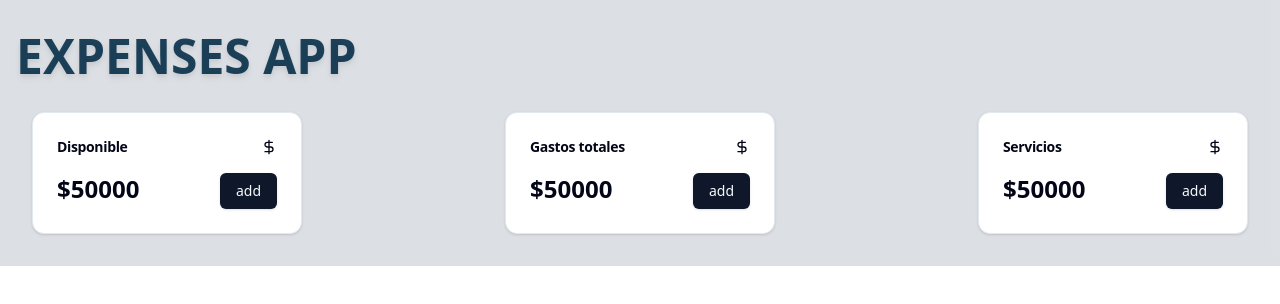
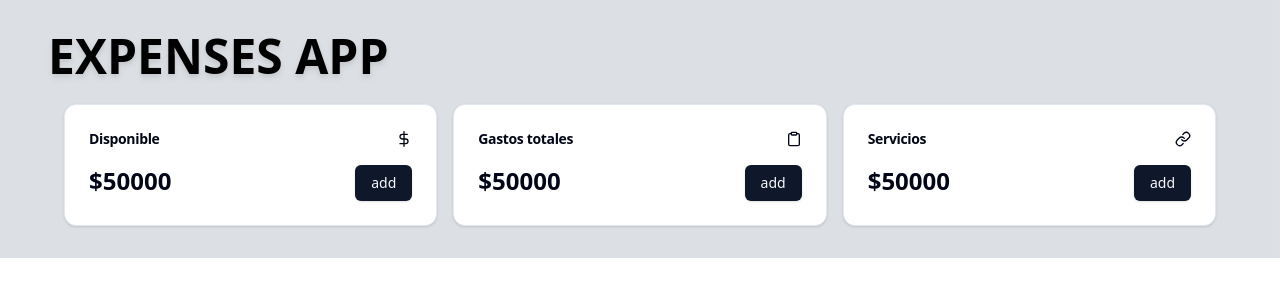
Before and after one commit to Codenburg/expenses-app, a React (Vite) app: page / in a window 1280 px wide. Shown: the top 304 px of the page. Built offline with nearby package versions, Linux system fonts and the light colour scheme; no server answers; the database is empty.

Commit message:
style: add react-icons(Feather) and use it for each card component passing it as prop

```diff
--- a/package.json
+++ b/package.json
@@ -19,6 +19,7 @@
     "clsx": "^2.1.1",
     "react": "^18.2.0",
     "react-dom": "^18.2.0",
+    "react-icons": "^5.2.1",
     "tailwind-merge": "^2.3.0",
     "tailwindcss-animate": "^1.0.7",
     "type-fest": "^4.18.1"
--- a/src/App.tsx
+++ b/src/App.tsx
@@ -1,15 +1,26 @@
 import { CardComponent } from "./components/Card.tsx";
-
+import { FiDollarSign } from "react-icons/fi";
+import { FiClipboard } from "react-icons/fi";
+import { FiLink } from "react-icons/fi";
 function App() {
   return (
-    <main className="bg-gray-300/75 pt-8">
-      <h1 className="flex justify-start pl-4 antialiased uppercase text-5xl drop-shadow-md font-bold text-sky-950/90">
-        Expenses app
-      </h1>
-      <div className="p-8 flex flex-row justify-between">
-        <CardComponent title="Disponible"/>
-        <CardComponent title="Gastos totales" />
-        <CardComponent title="Servicios" />
+    <main className="flex-1 bg-gray-300/75 pt-8">
+      <div className="container relative">
+        <h1 className="flex justify-start pl-4 antialiased uppercase text-5xl drop-shadow-md font-bold">
+          Expenses app
+        </h1>
+        <section>
+          <div className="relative space-y-4 p-8 pt-6">
+            <div className="grid gap-4 md:grid-cols-2 lg:grid-cols-3">
+              <CardComponent title="Disponible" IconCard={<FiDollarSign />} />
+              <CardComponent
+                title="Gastos totales"
+                IconCard={<FiClipboard />}
+              />
+              <CardComponent title="Servicios" IconCard={<FiLink />} />
+            </div>
+          </div>
+        </section>
       </div>
     </main>
   );
--- a/src/components/Card.tsx
+++ b/src/components/Card.tsx
@@ -5,7 +5,11 @@ import { useEffect, useState } from "react";
 import { Database } from "../types/schema";
 import { supabase } from "../../db/supabase";
 
-export function CardComponent({ title }: { title: string }) {
+interface Props {
+  title: string;
+  IconCard: JSX.Element;
+}
+export function CardComponent({ title, IconCard }: Props) {
   const [amount, setAmount] =
     useState<Database["public"]["Tables"]["expenses"]["Row"]["amount"]>();
 
@@ -23,21 +27,10 @@ export function CardComponent({ title }: { title: string }) {
     fetchAmount();
   }, []);
   return (
-    <Card className="w-[270px] ">
-      <CardHeader className="flex flex-row items-center justify-between space-y-0 pb-2">
+    <Card>
+      <CardHeader className="p-6 flex flex-row items-center justify-between space-y-0 pb-2">
         <CardTitle className="text-sm">{title}</CardTitle>
-        <svg
-          xmlns="http://www.w3.org/2000/svg"
-          viewBox="0 0 24 24"
-          fill="none"
-          stroke="currentColor"
-          stroke-linecap="round"
-          stroke-linejoin="round"
-          stroke-width="2"
-          className="h-4 w-4 text-muted-foreground"
-        >
-          <path d="M12 2v20M17 5H9.5a3.5 3.5 0 0 0 0 7h5a3.5 3.5 0 0 1 0 7H6"></path>
-        </svg>
+        {IconCard}
       </CardHeader>
       <CardContent className="flex justify-between pt-2">
         <Label className="text-2xl font-bold ">
```
Also changed, not shown: 1 other file (tests, documents, lock files or other folders).
